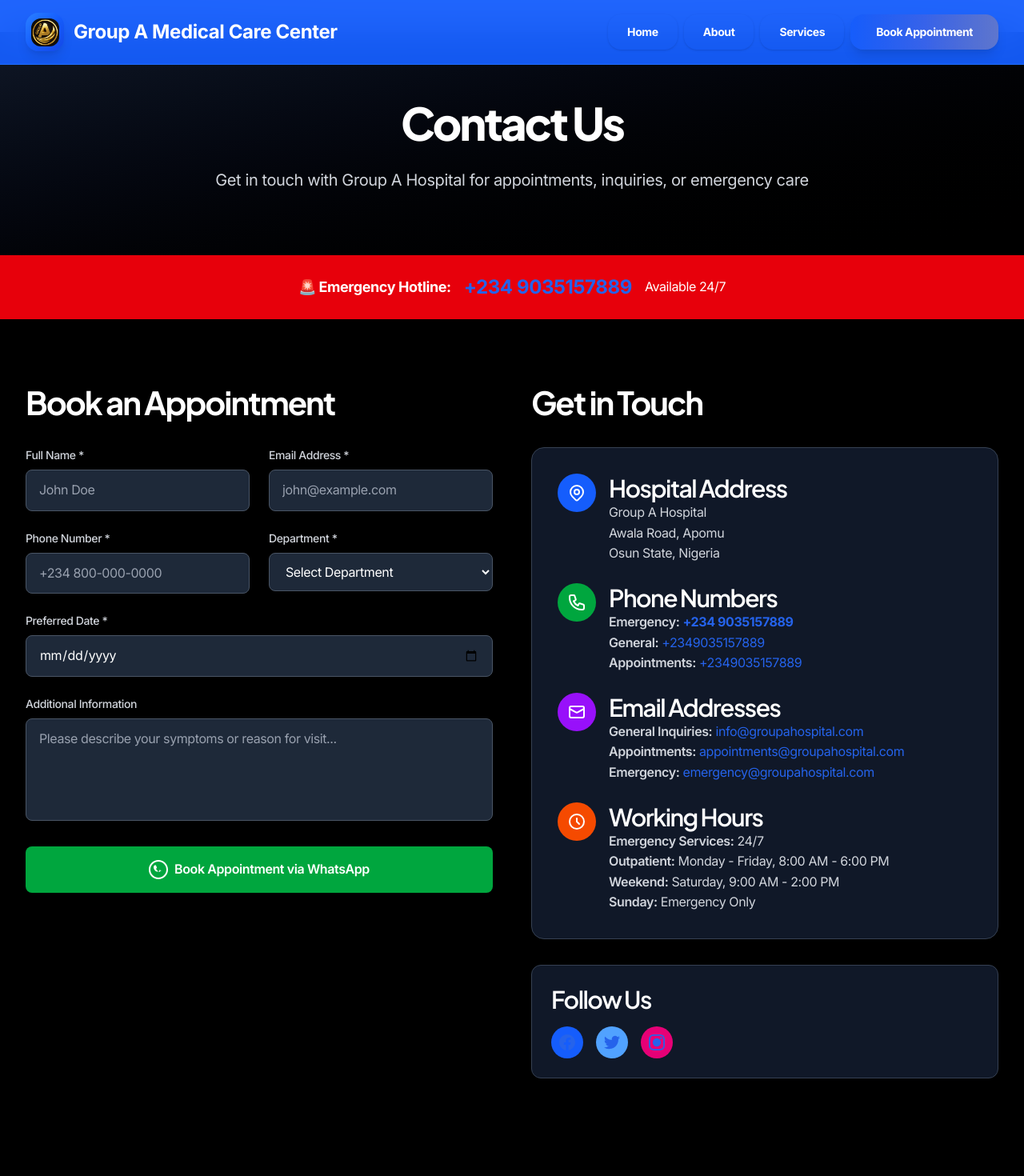
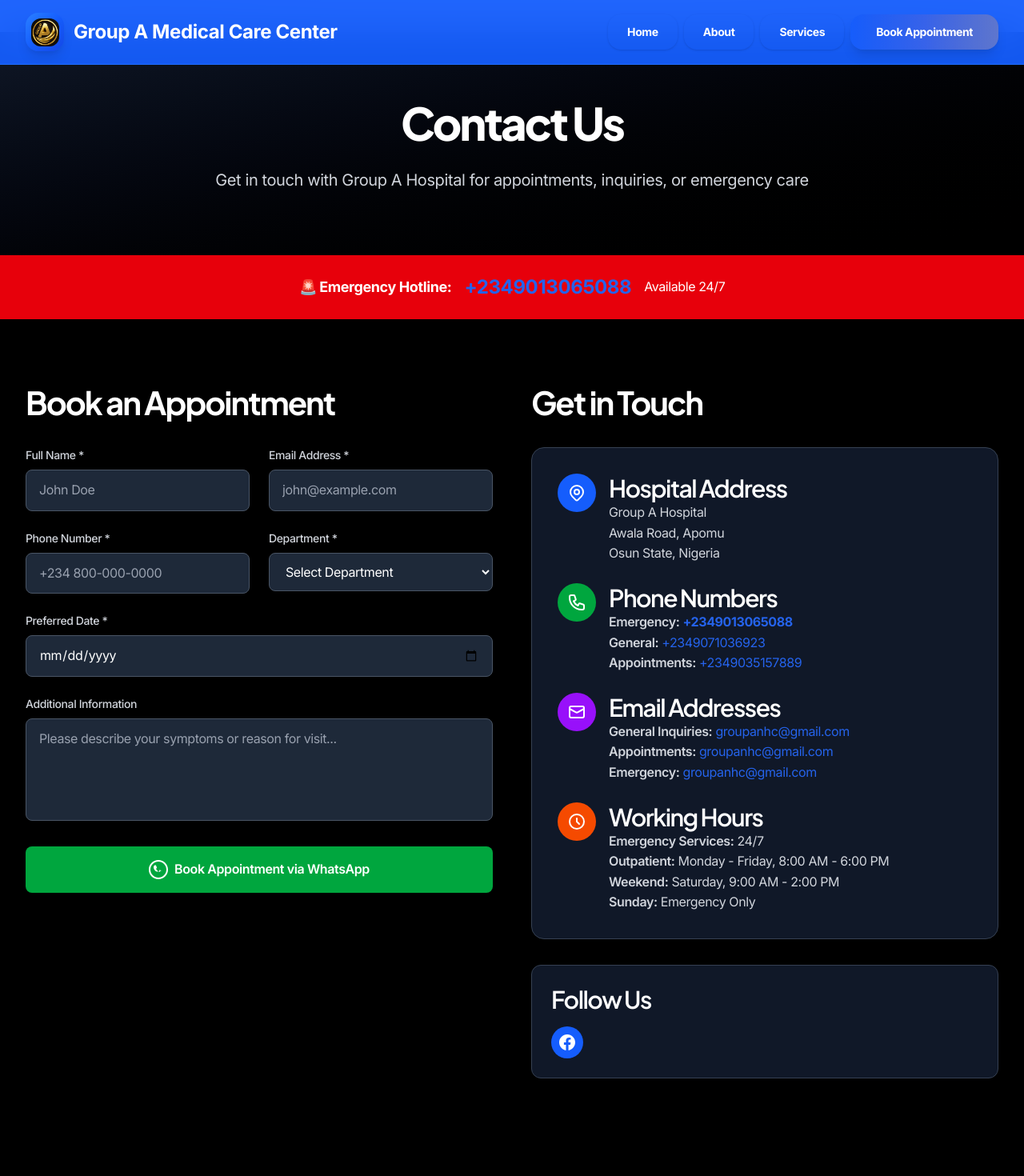
Before and after one commit to Oladele001/Group-A, a Next.js app: page /contact in a window 1280 px wide. Shown: the top 1470 px of the page at 80% size. Built offline with nearby package versions, Linux system fonts and the light colour scheme.

Commit message:
some image was changed

```diff
--- a/src/app/page.js
+++ b/src/app/page.js
@@ -135,7 +135,7 @@ export default function Home() {
             <div className="relative animate-fadeInRight">
               <div className="relative rounded-3xl  shadow-2xl card-hover">
                 <Image
-                  src="/doctor01.jpeg"
+                  src="/doctor.jpeg"
                   alt="Group A Hospital Founder"
                   width={1000}
                   height={450}
--- a/src/components/ContactForm.js
+++ b/src/components/ContactForm.js
@@ -77,10 +77,10 @@ export default function ContactForm() {
             <div className="flex flex-col sm:flex-row items-center justify-center gap-4">
               <span className="text-white font-bold text-lg">🚨 Emergency Hotline:</span>
               <a
-                href="tel:+2349035157889"
+                href="tel:+2349013065088"
                 className="text-white text-2xl font-bold hover:text-yellow-300 transition-colors"
               >
-                +234 9035157889
+                +2349013065088
               </a>
               <span className="text-white">Available 24/7</span>
             </div>
@@ -258,16 +258,17 @@ export default function ContactForm() {
                       <h3 className="text-lg font-semibold text-white">Phone Numbers</h3>
                       <p className="text-gray-300">
                         <span className="font-semibold">Emergency:</span>{" "}
-                        <a href="tel:+2349035157889" className="text-red-400 hover:text-red-300 font-bold">
-                          +234 9035157889
+                        <a href="tel:+2349013065088" className="text-red-400 hover:text-red-300 font-bold">
+                          +2349013065088
                         </a>
                       </p>
                       <p className="text-gray-300">
                         <span className="font-semibold">General:</span>{" "}
-                        <a href="tel:+2349035157889" className="text-blue-400 hover:text-blue-300">
-                          +2349035157889
+                        <a href="tel:+2349071036923" className="text-blue-400 hover:text-blue-300">
+                          +2349071036923
                         </a>
                       </p>
+
                       <p className="text-gray-300">
                         <span className="font-semibold">Appointments:</span>{" "}
                         <a href="tel:+2349035157889" className="text-blue-400 hover:text-blue-300">
@@ -287,20 +288,20 @@ export default function ContactForm() {
                       <h3 className="text-lg font-semibold text-white">Email Addresses</h3>
                       <p className="text-gray-300">
                         <span className="font-semibold">General Inquiries:</span>{" "}
-                        <a href="mailto:info@groupahospital.com" className="text-blue-400 hover:text-blue-300">
-                          info@groupahospital.com
+                        <a href="mailto:groupanhc@gmail.com" className="text-blue-400 hover:text-blue-300">
+                          groupanhc@gmail.com
                         </a>
                       </p>
                       <p className="text-gray-300">
                         <span className="font-semibold">Appointments:</span>{" "}
-                        <a href="mailto:appointments@groupahospital.com" className="text-blue-400 hover:text-blue-300">
-                          appointments@groupahospital.com
+                        <a href="mailto:groupanhc@gmail.com" className="text-blue-400 hover:text-blue-300">
+                          groupanhc@gmail.com
                         </a>
                       </p>
                       <p className="text-gray-300">
                         <span className="font-semibold">Emergency:</span>{" "}
-                        <a href="mailto:emergency@groupahospital.com" className="text-red-400 hover:text-red-300">
-                          emergency@groupahospital.com
+                        <a href="mailto:groupanhc@gmail.com" className="text-red-400 hover:text-red-300">
+                          groupanhc@gmail.com
                         </a>
                       </p>
                     </div>
@@ -337,14 +338,14 @@ export default function ContactForm() {
                 <div className="flex space-x-4">
                   <a
                     href="#"
-                    className="w-10 h-10 bg-blue-600 rounded-full flex items-center justify-center text-white hover:bg-blue-700 transition-colors"
+                    className="w-10 h-10 bg-blue-600 rounded-full flex items-center justify-center text-white hover:bg-blue-700"
                     aria-label="Facebook"
                   >
-                    <svg className="w-5 h-5" fill="currentColor" viewBox="0 0 24 24">
+                    <svg className="w-5 h-5 text-white" fill="currentColor" viewBox="0 0 24 24">
                       <path d="M24 12.073c0-6.627-5.373-12-12-12s-12 5.373-12 12c0 5.99 4.388 10.954 10.125 11.854v-8.385H7.078v-3.47h3.047V9.43c0-3.007 1.792-4.669 4.533-4.669 1.312 0 2.686.235 2.686.235v2.953H15.83c-1.491 0-1.956.925-1.956 1.874v2.25h3.328l-.532 3.47h-2.796v8.385C19.612 23.027 24 18.062 24 12.073z"/>
                     </svg>
                   </a>
-                  <a
+                  {/* <a
                     href="#"
                     className="w-10 h-10 bg-blue-400 rounded-full flex items-center justify-center text-white hover:bg-blue-500 transition-colors"
                     aria-label="Twitter"
@@ -352,8 +353,8 @@ export default function ContactForm() {
                     <svg className="w-5 h-5" fill="currentColor" viewBox="0 0 24 24">
                       <path d="M23.953 4.57a10 10 0 01-2.825.775 4.958 4.958 0 002.163-2.723c-.951.555-2.005.959-3.127 1.184a4.92 4.92 0 00-8.384 4.482C7.69 8.095 4.067 6.13 1.64 3.162a4.822 4.822 0 00-.666 2.475c0 1.71.87 3.213 2.188 4.096a4.904 4.904 0 01-2.228-.616v.06a4.923 4.923 0 003.946 4.827 4.996 4.996 0 01-2.212.085 4.936 4.936 0 004.604 3.417 9.867 9.867 0 01-6.102 2.105c-.39 0-.779-.023-1.17-.067a13.995 13.995 0 007.557 2.209c9.053 0 13.998-7.496 13.998-13.985 0-.21 0-.42-.015-.63A9.935 9.935 0 0024 4.59z"/>
                     </svg>
-                  </a>
-                  <a
+                  </a> */}
+                  {/* <a
                     href="#"
                     className="w-10 h-10 bg-pink-600 rounded-full flex items-center justify-center text-white hover:bg-pink-700 transition-colors"
                     aria-label="Instagram"
@@ -361,7 +362,7 @@ export default function ContactForm() {
                     <svg className="w-5 h-5" fill="currentColor" viewBox="0 0 24 24">
                       <path d="M12 2.163c3.204 0 3.584.012 4.85.07 3.252.148 4.771 1.691 4.919 4.919.058 1.265.069 1.645.069 4.849 0 3.205-.012 3.584-.069 4.849-.149 3.225-1.664 4.771-4.919 4.919-1.266.058-1.644.07-4.85.07-3.204 0-3.584-.012-4.849-.07-3.26-.149-4.771-1.699-4.919-4.92-.058-1.265-.07-1.644-.07-4.849 0-3.204.013-3.583.07-4.849.149-3.227 1.664-4.771 4.919-4.919 1.266-.057 1.645-.069 4.849-.069zm0-2.163c-3.259 0-3.667.014-4.947.072-4.358.2-6.78 2.618-6.98 6.98-.059 1.281-.073 1.689-.073 4.948 0 3.259.014 3.668.072 4.948.2 4.358 2.618 6.78 6.98 6.98 1.281.058 1.689.072 4.948.072 3.259 0 3.668-.014 4.948-.072 4.354-.2 6.782-2.618 6.979-6.98.059-1.28.073-1.689.073-4.948 0-3.259-.014-3.667-.072-4.947-.196-4.354-2.617-6.78-6.979-6.98-1.281-.059-1.69-.073-4.949-.073zM5.838 12a6.162 6.162 0 1112.324 0 6.162 6.162 0 01-12.324 0zM12 16a4 4 0 110-8 4 4 0 010 8zm4.965-10.405a1.44 1.44 0 112.881.001 1.44 1.44 0 01-2.881-.001z"/>
                     </svg>
-                  </a>
+                  </a> */}
                 </div>
               </div>
             </div>
--- a/src/components/Footer.js
+++ b/src/components/Footer.js
@@ -68,14 +68,14 @@ export default function Footer() {
             <div className="flex space-x-4">
               <a
                 href="#"
-                className="text-gray-300 hover:text-blue-400 transition-colors"
+                className="text-white hover:text-blue-200 transition-colors"
                 aria-label="Facebook"
               >
                 <svg className="w-6 h-6" fill="currentColor" viewBox="0 0 24 24">
                   <path d="M24 12.073c0-6.627-5.373-12-12-12s-12 5.373-12 12c0 5.99 4.388 10.954 10.125 11.854v-8.385H7.078v-3.47h3.047V9.43c0-3.007 1.792-4.669 4.533-4.669 1.312 0 2.686.235 2.686.235v2.953H15.83c-1.491 0-1.956.925-1.956 1.874v2.25h3.328l-.532 3.47h-2.796v8.385C19.612 23.027 24 18.062 24 12.073z"/>
                 </svg>
               </a>
-              <a
+              {/* <a
                 href="#"
                 className="text-gray-300 hover:text-blue-400 transition-colors"
                 aria-label="Twitter"
@@ -83,8 +83,8 @@ export default function Footer() {
                 <svg className="w-6 h-6" fill="currentColor" viewBox="0 0 24 24">
                   <path d="M23.953 4.57a10 10 0 01-2.825.775 4.958 4.958 0 002.163-2.723c-.951.555-2.005.959-3.127 1.184a4.92 4.92 0 00-8.384 4.482C7.69 8.095 4.067 6.13 1.64 3.162a4.822 4.822 0 00-.666 2.475c0 1.71.87 3.213 2.188 4.096a4.904 4.904 0 01-2.228-.616v.06a4.923 4.923 0 003.946 4.827 4.996 4.996 0 01-2.212.085 4.936 4.936 0 004.604 3.417 9.867 9.867 0 01-6.102 2.105c-.39 0-.779-.023-1.17-.067a13.995 13.995 0 007.557 2.209c9.053 0 13.998-7.496 13.998-13.985 0-.21 0-.42-.015-.63A9.935 9.935 0 0024 4.59z"/>
                 </svg>
-              </a>
-              <a
+              </a> */}
+              {/* <a
                 href="#"
                 className="text-white hover:text-blue-400 transition-colors"
                 aria-label="Instagram"
@@ -92,7 +92,7 @@ export default function Footer() {
                 <svg className="w-6 h-6" fill="currentColor" viewBox="0 0 24 24 text-white " >
                   <path d="M12 2.163c3.204 0 3.584.012 4.85.07 3.252.148 4.771 1.691 4.919 4.919.058 1.265.069 1.645.069 4.849 0 3.205-.012 3.584-.069 4.849-.149 3.225-1.664 4.771-4.919 4.919-1.266.058-1.644.07-4.85.07-3.204 0-3.584-.012-4.849-.07-3.26-.149-4.771-1.699-4.919-4.92-.058-1.265-.07-1.644-.07-4.849 0-3.204.013-3.583.07-4.849.149-3.227 1.664-4.771 4.919-4.919 1.266-.057 1.645-.069 4.849-.069zm0-2.163c-3.259 0-3.667.014-4.947.072-4.358.2-6.78 2.618-6.98 6.98-.059 1.281-.073 1.689-.073 4.948 0 3.259.014 3.668.072 4.948.2 4.358 2.618 6.78 6.98 6.98 1.281.058 1.689.072 4.948.072 3.259 0 3.668-.014 4.948-.072 4.354-.2 6.782-2.618 6.979-6.98.059-1.28.073-1.689.073-4.948 0-3.259-.014-3.667-.072-4.947-.196-4.354-2.617-6.78-6.979-6.98-1.281-.059-1.69-.073-4.949-.073zM5.838 12a6.162 6.162 0 1112.324 0 6.162 6.162 0 01-12.324 0zM12 16a4 4 0 110-8 4 4 0 010 8zm4.965-10.405a1.44 1.44 0 112.881.001 1.44 1.44 0 01-2.881-.001z"/>
                 </svg>
-              </a>
+              </a> */}
             </div>
           </div>
         </div>
```
Also changed, not shown: public/doctor.jpeg (added), public/doctor02.jpeg (added).
